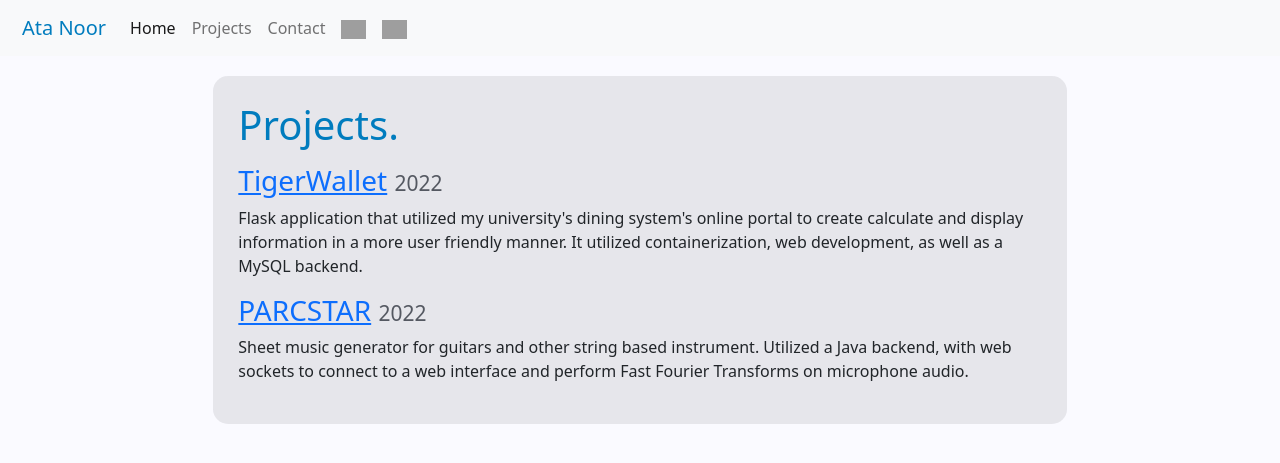
After one commit to atauln/pubsite, a Flask app: page /projects in a window 1280 px wide. The commit adds this page. Shown: the top 463 px of the page. Run offline with Flask 2, Linux system fonts and the light colour scheme; grey boxes are pictures that could not be loaded.

Commit message:
added logos

```diff
--- a/app.py
+++ b/app.py
@@ -17,3 +17,7 @@ def contact():
 @app.route('/technologies')
 def technologies():
     return render_template('/technologies')
+
+@app.route('/resume')
+def resume():
+    return render_template('/resume')
--- a/templates/base.html
+++ b/templates/base.html
@@ -1,6 +1,6 @@
 <!DOCTYPE html>
 <html>
-    <title>{% block title %}{% endblock %}</title>
+    <title>{% block title %}{% endblock %} | Ata's Portfolio</title>
     <link href="https://cdn.jsdelivr.net/npm/bootstrap@5.2.3/dist/css/bootstrap.min.css" rel="stylesheet" integrity="sha384-rbsA2VBKQhggwzxH7pPCaAqO46MgnOM80zW1RWuH61DGLwZJEdK2Kadq2F9CUG65" crossorigin="anonymous">
     <script src="https://cdn.jsdelivr.net/npm/bootstrap@5.2.3/dist/js/bootstrap.bundle.min.js" integrity="sha384-kenU1KFdBIe4zVF0s0G1M5b4hcpxyD9F7jL+jjXkk+Q2h455rYXK/7HAuoJl+0I4" crossorigin="anonymous"></script>
     <head>
@@ -21,8 +21,6 @@
                 <li class="nav-item">
                   <a class="nav-link" href="/contact">Contact</a>
                 </li>
-              </ul>
-              <ul class="navbar-nav float-md-end">
                 <li class="nav-item">
                   <a class="nav-link active" target="_blank" href="https://github.com/atauln">
                     <img width="25px" src="https://upload.wikimedia.org/wikipedia/commons/9/91/Octicons-mark-github.svg">
@@ -39,6 +37,27 @@
         </nav>
     </head>
     <body>
+      <style>
+        body {
+            background-color: #FAFAFF;
+        }
+        .main-div {
+            margin-top: 20px;
+            margin-left:0px;
+            margin-right:0px;
+            align-self: center;
+            background-color: rgba(48, 52, 63, 0.1);
+            box-sizing: border-box;
+            padding: 25px;
+            height:fit-content;
+        }
+        div {
+            border-radius: 15px;
+        }
+        h1.heading {
+            color:#007CBE
+        }
+    </style>
         {% block content %}
         {% endblock %}
     </body>
--- /dev/null
+++ b/templates/projects.html
@@ -0,0 +1,20 @@
+{% extends 'base.html' %}
+
+{% block title %}Projects{% endblock %}
+
+{% macro project(name, description, year) %}
+<h3><a class="link-primary" target="_blank" href="https://github.com/atauln/{{name}}">{{name}}</a> <span style="color: rgba(48, 52, 63, 0.8); font-size:75%">{{year}}</span></h3>
+<p>{{description}}</p>
+{% endmacro %}
+
+{% block content %}
+
+<div class="main-div col-sm-8 mx-auto">
+    <h1 class="heading" style="margin-bottom:15px">Projects.</h1>
+    {{project('TigerWallet', 'Flask application that utilized my university\'s dining system\'s online portal to create calculate and display information in a more
+    user friendly manner. It utilized containerization, web development, as well as a MySQL backend.', '2022')}}
+    {{project('PARCSTAR', 'Sheet music generator for guitars and other string based instrument. Utilized a Java backend, with web sockets to connect to a web interface
+    and perform Fast Fourier Transforms on microphone audio.', '2022')}}
+</div>
+
+{% endblock %}
```
Also changed, not shown: templates/home.html (+1 -26 lines).
